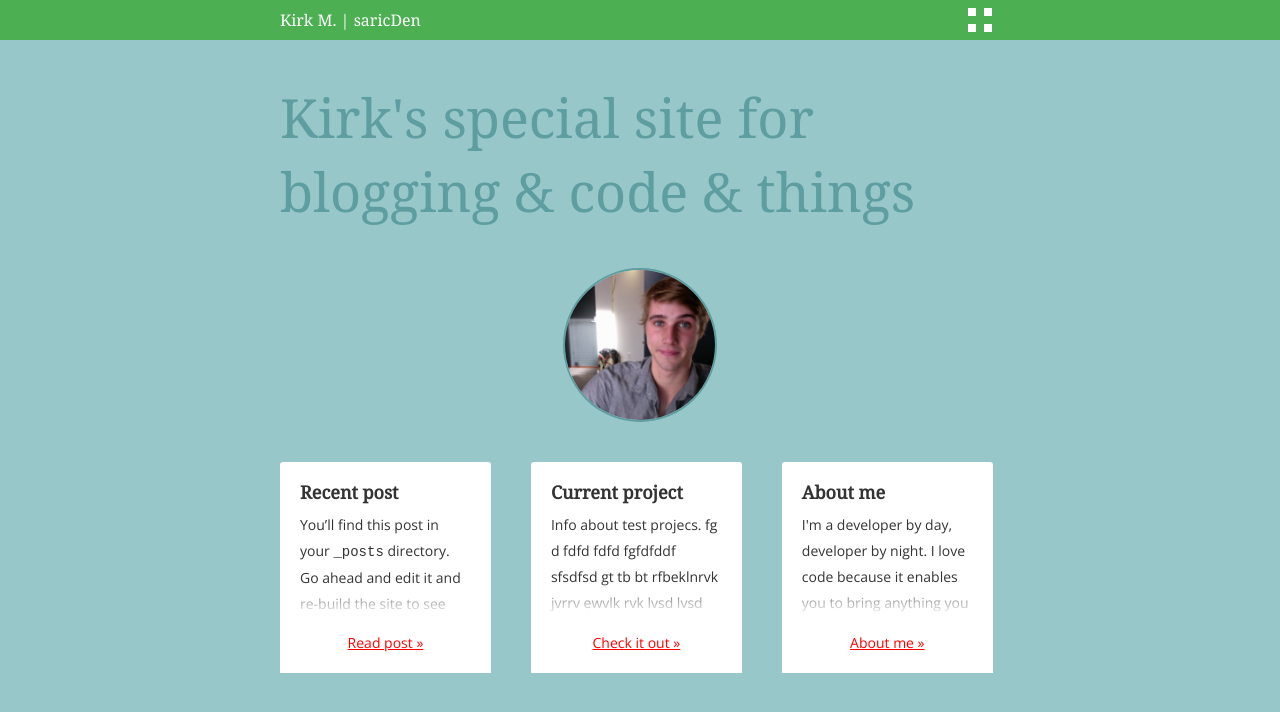
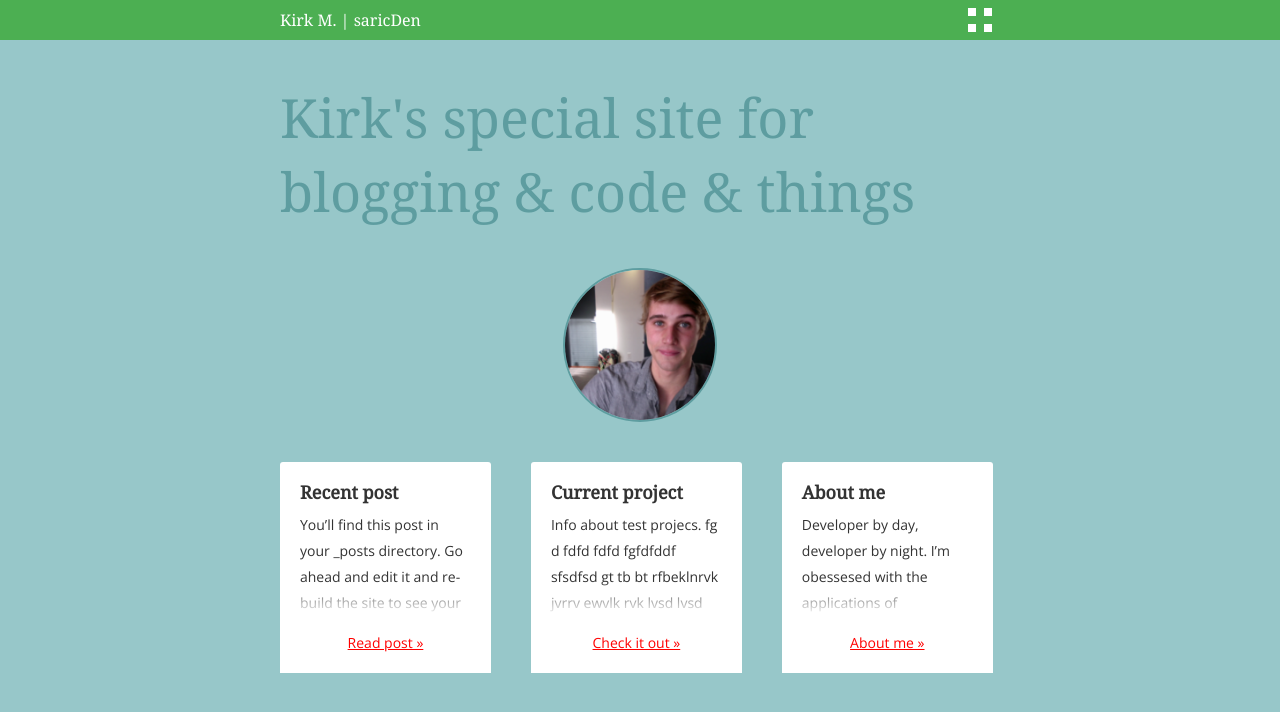
Before and after one commit to saricden/saricden.com, a Jekyll site: the page built from index.md, in a window 1280 px wide. Shown: the top 712 px of the page. Built offline with Jekyll 4.4.1, drawn with Linux system fonts in a browser that asks for light colours; some of the changed text lies outside the part shown.

Commit message:
Adds about page and links up to box on homepage.

```diff
--- a/_layouts/blog.html
+++ b/_layouts/blog.html
@@ -9,7 +9,7 @@
     <div>
       <div class="content">
         <h2>{{ post.title }}</h2>
-        <p>{{ post.content }}</p>
+        <p>{{ post.content | strip_html }}</p>
       </div>
       <div class="readmore">
         <a href="{{ post.url }}">Read post &raquo;</a>
--- a/_layouts/home.html
+++ b/_layouts/home.html
@@ -12,7 +12,7 @@
     <div>
       <div class="content">
         <h2>Recent post</h2>
-        <p>{{ post.content }}</p>
+        <p>{{ post.content | strip_html }}</p>
       </div>
       <div class="readmore">
         <a href="{{ post.url }}">Read post &raquo;</a>
@@ -26,7 +26,7 @@
     <div>
       <div class="content">
        <h2>Current project</h2>
-        <p>{{ post.content }}</p>
+        <p>{{ post.content | strip_html }}</p>
       </div>
       <div class="readmore">
         <a href="{{ post.url }}">Check it out &raquo;</a>
@@ -35,15 +35,18 @@
   </article>
   {% endfor %}
 
+  {% assign about = (site.pages | where: "permalink" , "/about/") %}
+  {% for page in about %}
   <article>
     <div>
       <div class="content">
         <h2>About me</h2>
-        <p>{{ page.about }}</p>
+        <p>{{ page.content | strip_html }}</p>
       </div>
       <div class="readmore">
-        <a href>About me &raquo;</a>
+        <a href="{{ page.url }}">About me &raquo;</a>
       </div>
     </div>
   </article>
+  {% endfor %}
 </main>
--- a/_layouts/projects.html
+++ b/_layouts/projects.html
@@ -9,7 +9,7 @@
     <img src="/src/img/project-icons/{{ post.icon }}" alt>
     <div class="content">
       <h2>{{ post.title }}</h2>
-      <p>{{ post.content }}</p>
+      <p>{{ post.content | strip_html }}</p>
     </div>
     <div class="readmore">
       <a href="{{ post.url }}">Read More &raquo;</a> -
--- a/_layouts/single.html
+++ b/_layouts/single.html
@@ -1,7 +1,7 @@
 ---
 layout: wrap
 ---
-<h1>{{ page.title }}</h1>
+<h1>{% if page.heading %} {{ page.heading }} {% else %} {{ page.title }} {% endif %}</h1>
 
 <main class="single">
   <article>
--- /dev/null
+++ b/about.md
@@ -0,0 +1,22 @@
+---
+layout: single
+title: About Kirk
+permalink: /about/
+
+heading: Aw, you want to know more about me?
+---
+Developer by day, developer by night. I'm obessesed with the applications of randomization and automation and I love a good problem to solve. My favorite kind of wrap is turkey.
+
+It's nice you want to know more about me, so here's a bit of backstory:
+
+I've wanted to make games for as long as I can remember. I'm pretty sure the game that inspired me way back when I was 8 years old was <a href="http://en.wikipedia.org/wiki/The_Legend_of_Zelda:_Oracle_of_Seasons_and_Oracle_of_Ages" target="_blank">Zelda the Oracle of Seasons</a>.
+
+When I was 12 (I think) I went to an awesome summer camp put on by an awesome company called <a href="http://www.bytecamp.ca/" target="_blank">Byte Camp</a> where I made my first ever flash game (unfortunately long gone).
+
+From 2008 on I developed and released a number of flash games under the name *saricDen*. Life is a funny thing though, and as luck would have it in 2011 I landed a job as an assistant instructor at Byte Camp teaching the very summer camps that sparked my passion when I was young.
+
+I went to university for a while, and learned a lot about serverside development while working remotely at <a href="http://www.syllogisticsoftware.com/" target="_blank">Syllogistic Software Inc.</a> In 2014 I moved to Toronto, Ontario and became a (at least sort of) regular at a group called <a href="http://www.meetup.com/Coffee-Code/" target="_blank">Coffee and Code</a> where I met a ton of awesome, like-minded people. The same year I got a job working alongside the lovely folk at <a href="http://thepixelshop.ca/" target="_blank">The Pixel Shop</a> as a UI Developer.
+
+I'm still in Toronto working hard, but plan on moving home to BC in June and getting back into the whole school thing.
+
+I'll keep this page updated as I go, thanks for reading! :)
--- a/css/main.css
+++ b/css/main.css
@@ -31,6 +31,7 @@
 p {
   font-size: 14px;
   line-height: 26px;
+  margin-bottom: 15px;
 }
 
 a {
```
